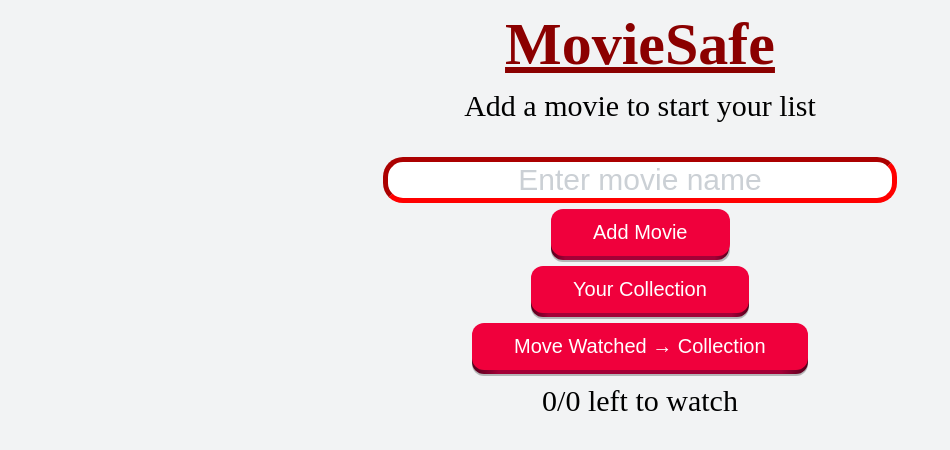
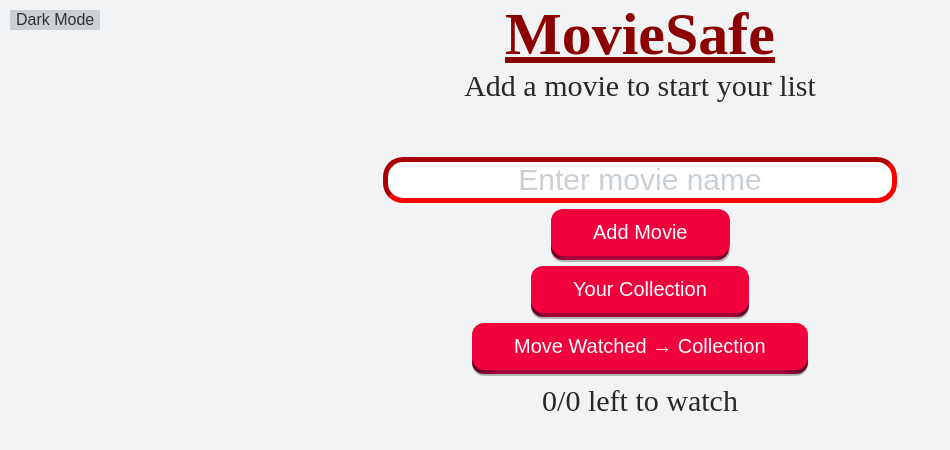
Before and after one commit to dylan-sloan/MovieSafe, a React (Create React App) app: page / in a window 1280 px wide. Shown: the top 450 px of the page, without its empty margins (0-950 px from the left). Built offline with nearby package versions, Linux system fonts and the light colour scheme.

Commit message:
Added dark mode for the home page

```diff
--- a/src/components/Home.js
+++ b/src/components/Home.js
@@ -7,8 +7,12 @@ import './styling.css'
 const Home = () => {
     const navigate = useNavigate();
     const LOCAL_STORAGE_KEY = 'watchList.movies';
+    const DARK_MODE_KEY = 'darkMode';
 
     const [movies, setMovies] = useState([]);
+
+    const initialDarkMode = JSON.parse(localStorage.getItem(DARK_MODE_KEY)) || false;
+    const [darkMode, setDarkMode] = useState(initialDarkMode);
     const movieNameRef = useRef();
 
     useEffect(() => {
@@ -39,6 +43,11 @@ const Home = () => {
           document.removeEventListener('keydown', keyDownHandler);
         };
       }, []);
+
+    useEffect(() => {
+        // Save dark mode state to localStorage whenever it changes
+        localStorage.setItem(DARK_MODE_KEY, JSON.stringify(darkMode));
+    })
 
     function toggleWatched(id) {
         const newMovies = [...movies]
@@ -80,10 +89,17 @@ const Home = () => {
         setMovies(newMovies);
     }
 
+    function toggleDarkMode() {
+        setDarkMode(prevDarkMode => !prevDarkMode);
+    }
+
     return (
         <>
-            <h1 className="heading"> MovieSafe </h1>
-            <div className="movieListContainer">
+            <h1 className={`heading ${darkMode ? 'dark-heading' : 'light-heading'}`}> MovieSafe </h1>
+            <button className="darkModeButton" onClick={toggleDarkMode}>
+                {darkMode ? 'Light Mode' : 'Dark Mode'}
+            </button>
+            <div className={`movieListContainer ${darkMode ? 'dark-mode' : 'light-mode'}`}>
                 <WatchList
                     className="movieList"
                     movies={movies}
@@ -91,6 +107,7 @@ const Home = () => {
                     removeMovie={removeMovie}
                 />
             </div>
+            <div className={`bottomContainer ${darkMode ? 'dark-bottom' : 'light-bottom'}`}>
                 <input
                     className="movieList"
                     ref={movieNameRef}
@@ -120,6 +137,7 @@ const Home = () => {
                     </span>
                 </button>
                 <div className="movieList">{movies.filter(movie => !movie.watched).length}/{movies.filter(movie => movie.watched).length + movies.filter(movie => !movie.watched).length} left to watch</div>
+            </div>
         </>
     )
 }
--- a/src/components/styling.css
+++ b/src/components/styling.css
@@ -4,22 +4,48 @@ body {
 }
 
 a, a:visited {
-  color: #282828;
+  color: red;
 }
 
 a:hover {
   color: red;
 }
 
-.heading {
+/* Dark mode styles */
+.dark-mode {
+  background-color: #282828;
+  color: #fff;
+  margin: 0;
+}
+
+/* Light mode styles */
+.light-mode {
+  background-color: #f2f3f4;
+  color: #282828;
+  margin: 0;
+}
+
+.light-heading {
   color: darkred;
   text-align: center;
   text-decoration-line: underline;
   display: flex;
   justify-content: center;
   font-size: 60px;
-  margin-bottom: 10px;
-  margin-top: 10px;
+  margin-bottom: 0;
+  margin-top: 0;
+}
+
+.dark-heading {
+  color: lightcoral;
+  background-color: #282828;
+  text-align: center;
+  text-decoration-line: underline;
+  display: flex;
+  justify-content: center;
+  font-size: 60px;
+  margin-bottom: 0;
+  margin-top: 0;
 }
 
 .collectionHeading {
@@ -36,6 +62,18 @@ a:hover {
 .movieListContainer {
   max-height: calc(100vh - 400px);
   overflow-y: auto; /* Enable vertical scrolling if needed */
+}
+
+.dark-bottom {
+  background-color: #282828;
+  color: #ccc;
+  padding: 20px;
+}
+
+.light-bottom {
+  background-color: #f2f3f4;
+  color: #282828;
+  padding: 20px;
 }
 
 .movieList {
@@ -63,6 +101,18 @@ a:hover {
   display: block;
   padding-top: 5%;
 }
+
+.darkModeButton {
+    position: absolute;
+    top: 10px;
+    left: 10px;
+    background-color: #cbd0d5;
+    color: #333;
+    border: none;
+    cursor: pointer;
+    font-size: 16px;
+}
+
 
 ::placeholder {
 	color: #cbd0d5;
```
Lines whose indentation alone changed are shown as unchanged.
